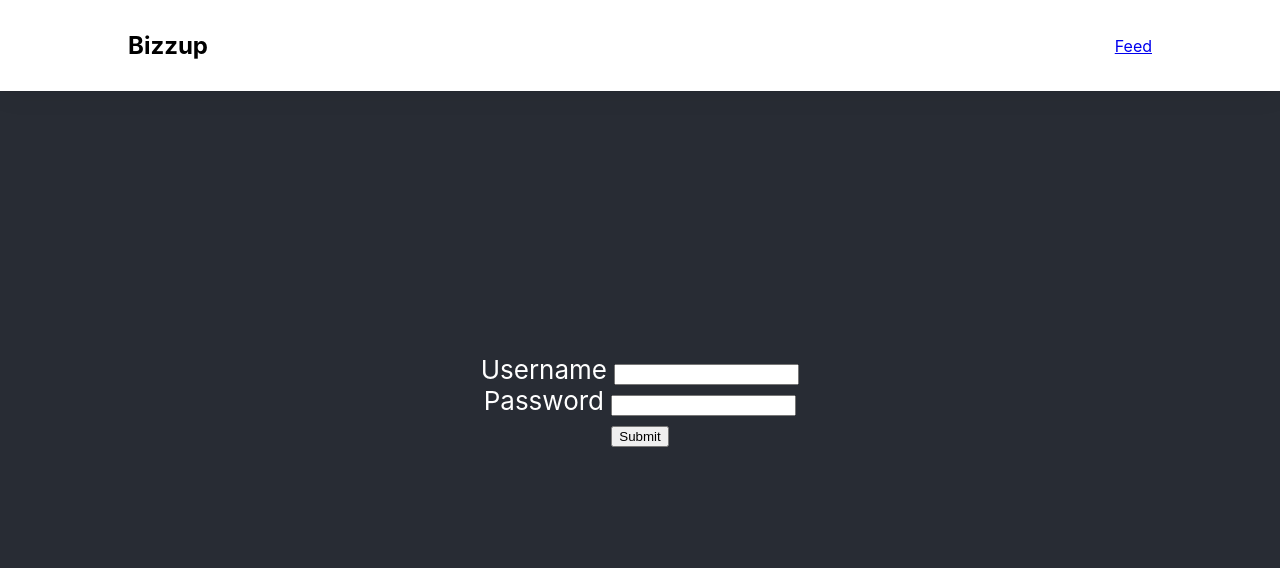
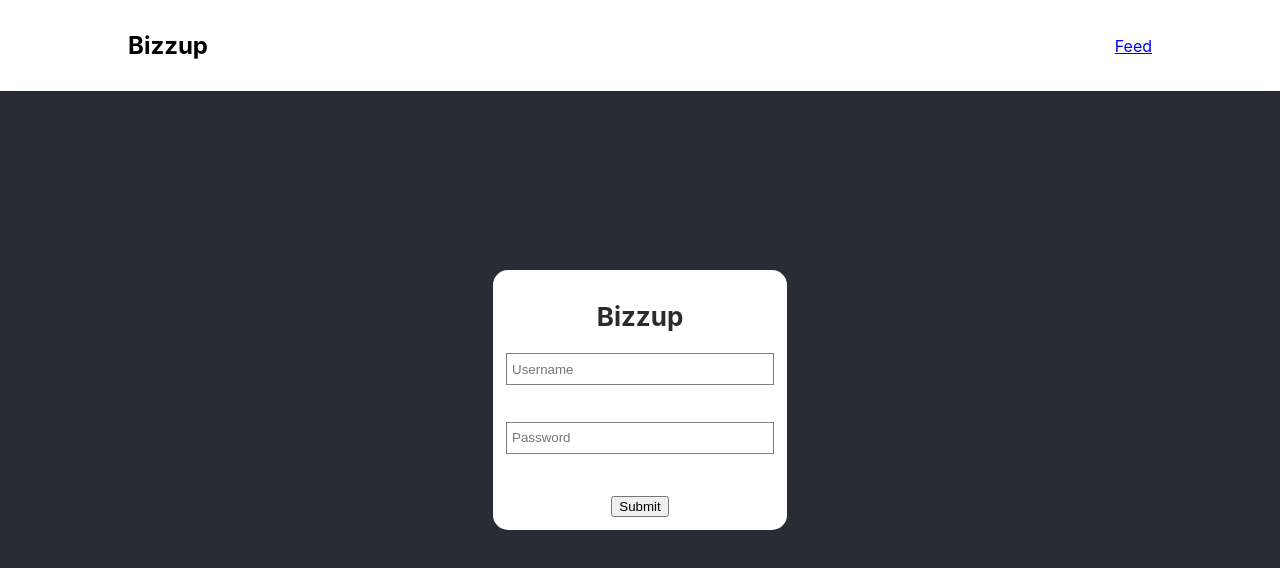
Before and after one commit to brtobin/bizup, a React (Create React App) app in the folder frontend/: page /login in a window 1280 px wide. Shown: the top 568 px of the page. Built offline with nearby package versions, Linux system fonts and the light colour scheme.

Commit message:
Login page style

```diff
--- a/frontend/src/pages/Login.css
+++ b/frontend/src/pages/Login.css
@@ -12,3 +12,33 @@
     font-size: calc(10px + 2vmin);
     color: white;
   }
+
+.Login-card {
+    background-color: #fff;
+    border-radius: 15px;
+    padding: 0.8rem;
+}
+
+.Login form {
+    display: flex;
+    flex-direction: column;
+}
+
+.Login-entry {
+    font-family: 'Raleway', sans-serif;
+    padding: 5px;
+    margin-bottom: 2rem;
+    height: 20px;
+    width: 16rem;
+    border: 1px solid grey;
+}
+
+.Login-card label {
+    color: rgb(44, 43, 43);
+    font-size: calc(10px + 2vmin);
+}
+
+.Login-card h1 {
+    color: rgb(44, 43, 43);
+    font-size: calc(10px + 2vmin);
+}
--- a/frontend/src/pages/Login.js
+++ b/frontend/src/pages/Login.js
@@ -19,22 +19,22 @@ class Login extends React.Component {
     return (
         <div className="Login">
           <header className="Login-main">
+            <div className="Login-card">
+              <h1>Bizzup</h1>
               <div className="Login-form">
                 <form>
                   <div className="input-container">
-                <label>Username </label>
-                <input type="text" name="uname" required />
+                    <input className="Login-entry" placeholder="Username" type="text" name="uname" required />
                   </div>
                   <div className="input-container">
-                <label>Password </label>
-                <input type="text" name="pass" required />
+                    <input className="Login-entry" placeholder="Password" type="text" name="pass" required />
                   </div>
                   <div className="button-container">
                     <input type="submit" />
                   </div>
                 </form>
               </div>
-
+            </div>
           </header>
 
         </div>
```
Lines whose indentation alone changed are shown as unchanged.
